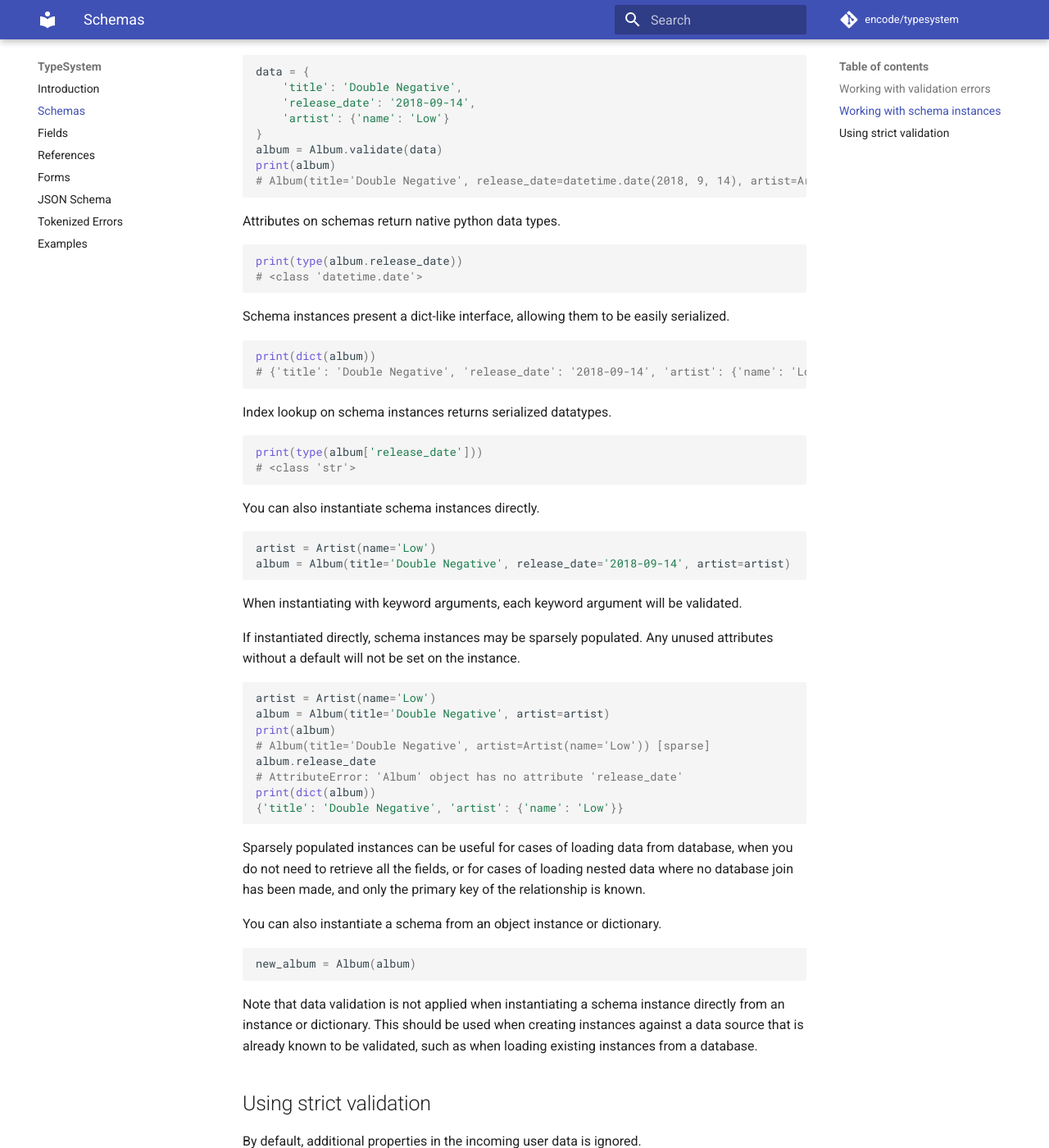
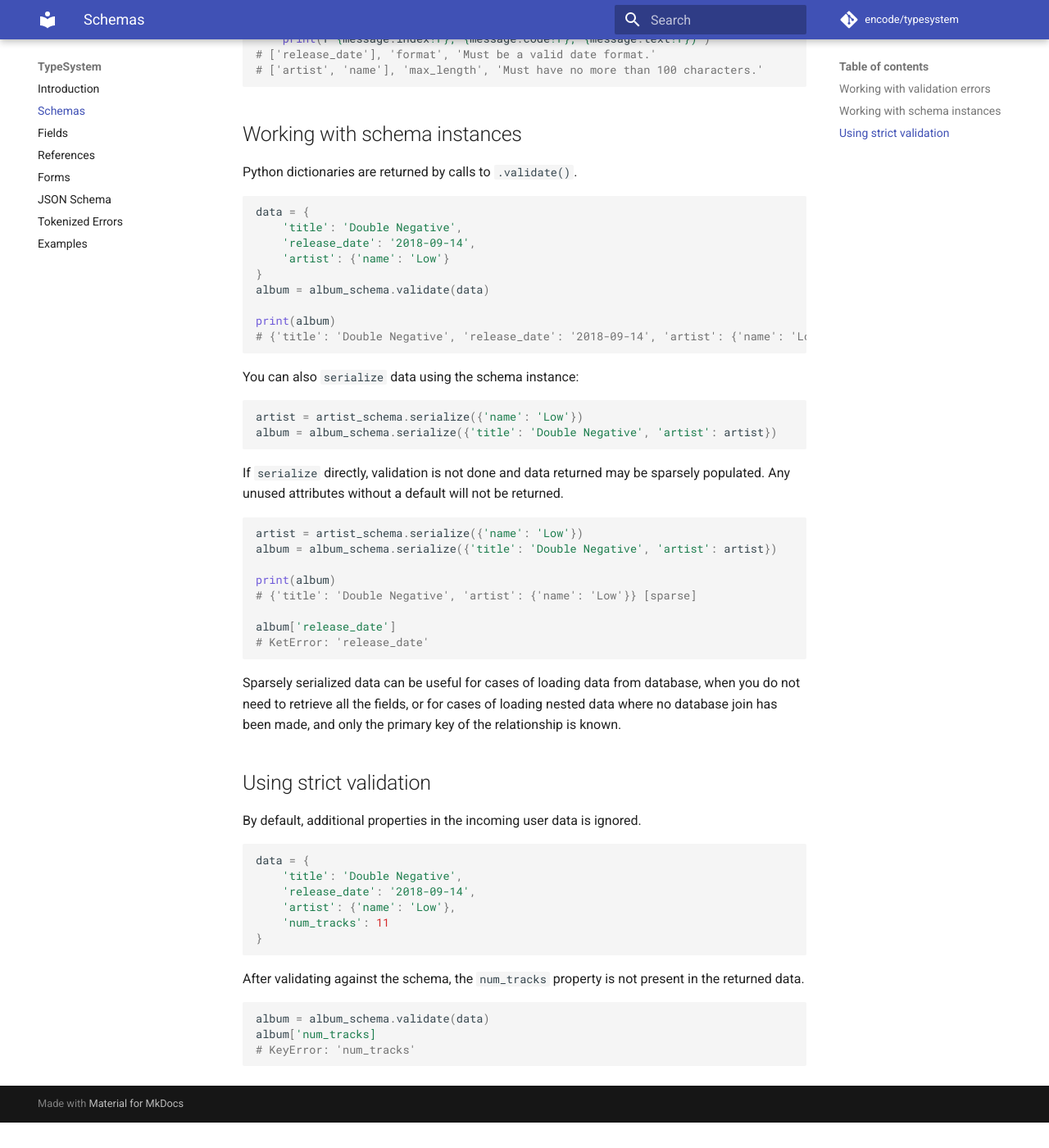
Before and after one commit to encode/typesystem, an MkDocs documentation site: the page built from docs/schemas.md, in a window 1280 px wide and 1400 px high, scrolled down 1614 px. Shown: the whole window at 82% size. Built offline with MkDocs 1.6.1 and Material for MkDocs 9.7.7, drawn with Linux system fonts in a browser that asks for light colours; comment, search, counter and statistics services are not loaded; after the commit the page ends 2983 px from its top, so only the background shows below that; some of the changed text lies outside the part shown.

Commit message:
update `fields.md`, `index.md` and `schemas.md`

````diff
--- a/docs/schemas.md
+++ b/docs/schemas.md
@@ -1,15 +1,24 @@
-Let's start by defining some schema classes.
+Let's start by defining some schemas.
 
 ```python
 import typesystem
 
-class Artist(typesystem.Schema):
-    name = typesystem.String(max_length=100)
+artist_schema = typesystem.Schema(
+    fields={
+        "name": typesystem.String(max_length=100)
+    }
+)
 
-class Album(typesystem.Schema):
-    title = typesystem.String(max_length=100)
-    release_date = typesystem.Date()
-    artist = typesystem.Reference(Artist)
+definitions = typesystem.Definitions()
+definitions["Artist"] = artist_schema
+
+album_schema = typesystem.Schema(
+    fields={
+        "title": typesystem.String(max_length=100),
+        "release_date": typesystem.Date(),
+        "artist": typesystem.Reference("Artist", definitions=definitions)
+    }
+)
 ```
 
 We've got some incoming user data that we'd like to validate against our schema.
@@ -25,10 +34,10 @@
 We can validate the data against a Schema by using `.validate(data)`.
 
 ```python
-album = Album.validate(data)
+album = album_schema.validate(data)
 ```
 
-If validation succeeds, this will return an `Album` instance.
+If validation succeeds, this will return an `dict`.
 
 If validation fails, a `ValidationError` will be raised.
 
@@ -75,7 +84,7 @@
 
 ## Working with schema instances
 
-Schema instances are returned by calls to `.validate()`.
+Python dictionaries are returned by calls to `.validate()`.
 
 ```python
 data = {
@@ -83,70 +92,37 @@
     'release_date': '2018-09-14',
     'artist': {'name': 'Low'}
 }
-album = Album.validate(data)
+album = album_schema.validate(data)
+
 print(album)
-# Album(title='Double Negative', release_date=datetime.date(2018, 9, 14), artist=Artist(name='Low'))
-```
-
-Attributes on schemas return native python data types.
-
-```python
-print(type(album.release_date))
-# <class 'datetime.date'>
-```
-
-Schema instances present a dict-like interface, allowing them to be easily serialized.
-
-```python
-print(dict(album))
 # {'title': 'Double Negative', 'release_date': '2018-09-14', 'artist': {'name': 'Low'}}
 ```
 
-Index lookup on schema instances returns serialized datatypes.
+You can also `serialize` data using the schema instance:
 
 ```python
-print(type(album['release_date']))
-# <class 'str'>
+artist = artist_schema.serialize({'name': 'Low'})
+album = album_schema.serialize({'title': 'Double Negative', 'artist': artist})
 ```
 
-You can also instantiate schema instances directly.
+If `serialize` directly, validation is not done and data returned may be sparsely populated.
+Any unused attributes without a default will not be returned.
 
 ```python
-artist = Artist(name='Low')
-album = Album(title='Double Negative', release_date='2018-09-14', artist=artist)
+artist = artist_schema.serialize({'name': 'Low'})
+album = album_schema.serialize({'title': 'Double Negative', 'artist': artist})
+
+print(album)
+# {'title': 'Double Negative', 'artist': {'name': 'Low'}} [sparse]
+
+album['release_date']
+# KetError: 'release_date'
 ```
 
-When instantiating with keyword arguments, each keyword argument will be validated.
-
-If instantiated directly, schema instances may be sparsely populated. Any unused
-attributes without a default will not be set on the instance.
-
-```python
-artist = Artist(name='Low')
-album = Album(title='Double Negative', artist=artist)
-print(album)
-# Album(title='Double Negative', artist=Artist(name='Low')) [sparse]
-album.release_date
-# AttributeError: 'Album' object has no attribute 'release_date'
-print(dict(album))
-{'title': 'Double Negative', 'artist': {'name': 'Low'}}
-```
-
-Sparsely populated instances can be useful for cases of loading data from database,
+Sparsely serialized data can be useful for cases of loading data from database,
 when you do not need to retrieve all the fields, or for cases of loading nested
 data where no database join has been made, and only the primary key of the relationship
 is known.
-
-You can also instantiate a schema from an object instance or dictionary.
-
-```python
-new_album = Album(album)
-```
-
-Note that data validation is not applied when instantiating a schema instance
-directly from an instance or dictionary. This should be used when creating
-instances against a data source that is already known to be validated, such as
-when loading existing instances from a database.
 
 ## Using strict validation
 
@@ -162,19 +138,10 @@
 ```
 
 After validating against the schema, the `num_tracks` property is not present
-on the `album` instance.
+in the returned data.
 
 ```python
-album = Album.validate(data)
-album.num_tracks
-# AttributeError: 'Album' object has no attribute 'num_tracks'
+album = album_schema.validate(data)
+album['num_tracks]
+# KeyError: 'num_tracks'
 ```
-
-If you use strict validation, additional properties becomes an error instead.
-
-```python
-album, error = Album.validate_or_error(data, strict=True)
-
-print(dict(error))
-# {'num_tracks': 'Invalid property name.'}
-```
--- a/mkdocs.yml
+++ b/mkdocs.yml
@@ -20,5 +20,8 @@
 
 markdown_extensions:
   - admonition
+  - pymdownx.highlight
+  - pymdownx.superfences
+  - codehilite
   - markdown.extensions.codehilite:
       guess_lang: false
````
Also changed, not shown: other parts of docs/schemas.md (+3 -3 lines), docs/fields.md (+20 -8 lines), docs/index.md (+19 -19 lines), 1 other file.
